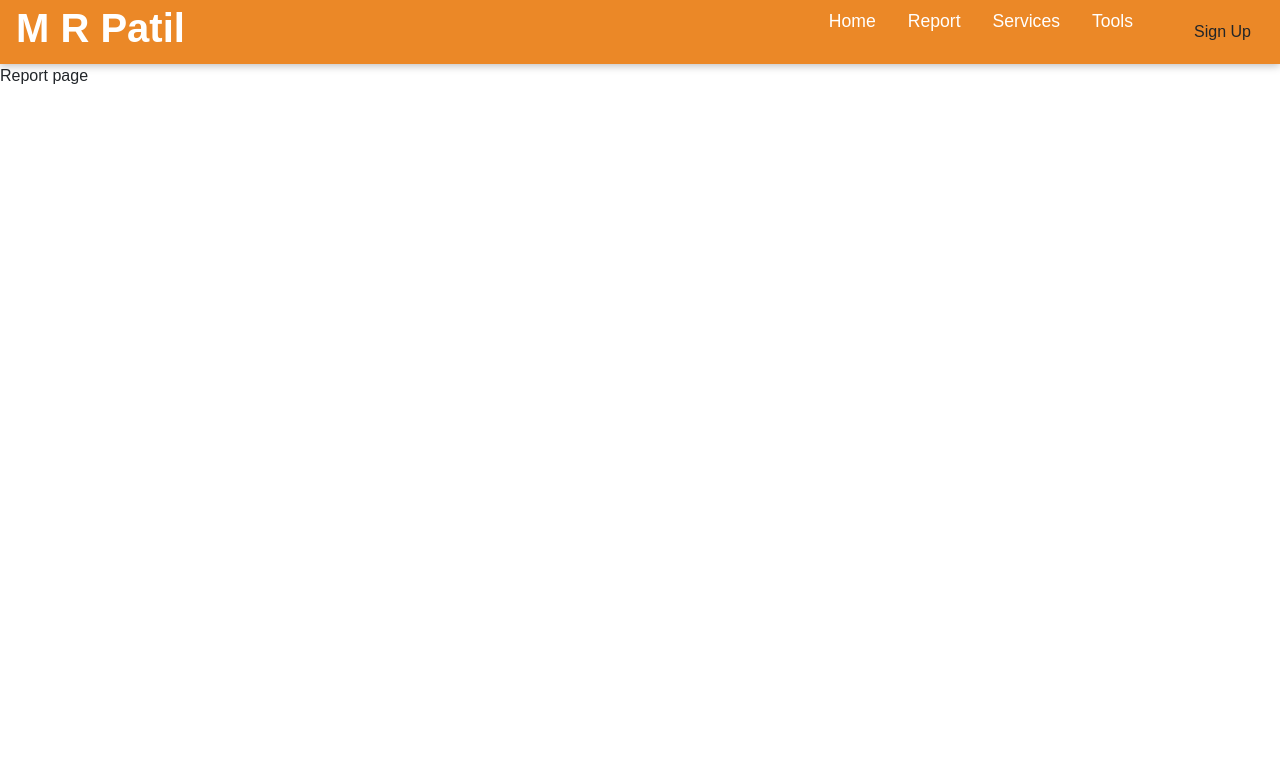
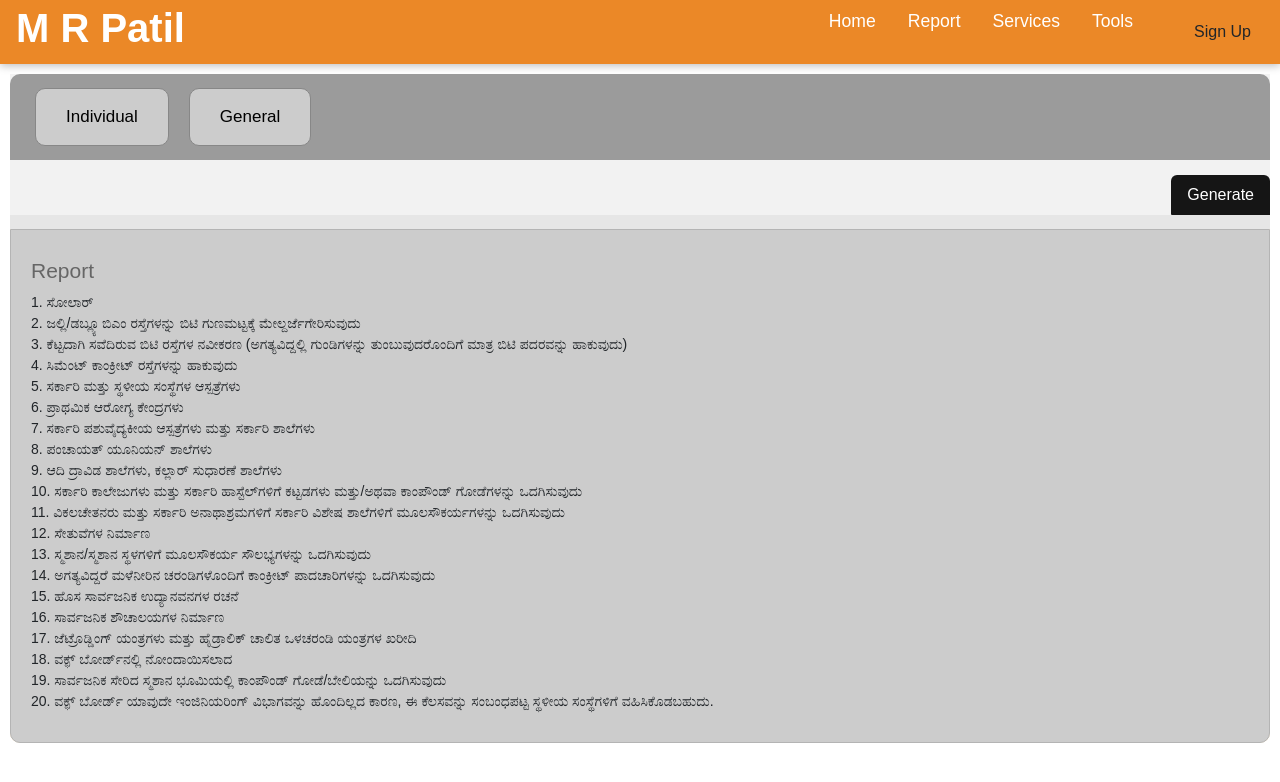
Before and after one commit to NitishRayar/CMS, a React (Vite) app: page /report in a window 1280 px wide. Shown: the top 782 px of the page. Built offline with nearby package versions, Linux system fonts and the light colour scheme.

Commit message:
feat(report): added report and popups for indiviual with all styles

```diff
--- a/package.json
+++ b/package.json
@@ -20,6 +20,7 @@
     "@types/react": "^18.0.27",
     "@types/react-dom": "^18.0.10",
     "@vitejs/plugin-react": "^3.1.0",
+    "autoprefixer": "^10.4.14",
     "vite": "^4.1.0"
   }
 }
--- a/src/App.jsx
+++ b/src/App.jsx
@@ -3,13 +3,13 @@ import Header from "./components/header/header";
 import "bootstrap/dist/css/bootstrap.min.css";
 import { Navigate, Route, Routes } from "react-router-dom";
 import Home from "./pages/home";
-import Report from "./pages/report";
+import Report from "./components/report/report";
 import Service from "./pages/service";
 import Category from "./pages/category";
 import Person from "./pages/person";
 import Place from "./pages/place";
 import Ward from "./pages/ward";
-
+import './index.css'; // Import Tailwind CSS file
 function App() {
   return (
     <>
--- /dev/null
+++ b/src/components/report/report.css
@@ -0,0 +1,90 @@
+/* report.css */
+
+.main-container {
+  display: flex;
+  flex-direction: column;
+  height: 88vh;
+  margin: 10px;
+}
+
+.div-20 {
+  height: 20%;
+  background-color: #f2f2f2;
+}
+
+.div-8 {
+  height: 8%;
+  background-color: #f2f2f2;
+}
+
+.div-75 {
+  height: 75%;
+  display: flex;
+  flex-direction: column;
+  border-radius: 10px;
+  background: blanchedalmond;
+}
+
+.button-container {
+  display: flex;
+  justify-content: flex-start;
+  padding: 10px;
+  background-color: #9b9b9b;
+  border-radius: 10px 10px 0px 0px;
+}
+
+.button {
+  padding: 15px 30px;
+  background-color: #ccc;
+  border-radius: 10px;
+  cursor: pointer;
+  font-size: 17px;
+  color: black;
+  margin: 4px 5px 4px 15px;
+  border: solid 1px #878787;
+}
+
+.button:hover {
+  background-color: black;
+  color: white;
+}
+
+.generate-container {
+  position: relative;
+  flex-grow: 1;
+  background-color: #e6e6e6;
+}
+
+.generate-button {
+  position: absolute;
+  top: -40px;
+  right: 0px;
+  padding: 8px 16px;
+  background-color: #151515;
+  color: #fff;
+  border: none;
+  border-radius: 6px 6px 0px 1px;
+}
+
+.generate-button:hover {
+  background-color: #cccccc;
+  color: #151515;
+}
+
+.content-container {
+  padding: 20px;
+  font-size: 14px;
+  line-height: 1.5;
+  background-color: #cccccc;
+  border-radius: 0px 0px 10px 10px;
+  border: solid 1px #b4b4b4;
+}
+
+.content-container span {
+  display: block;
+  margin-bottom: 10px;
+}
+
+.report-name-p {
+  font-size: 1.5em;
+}
--- /dev/null
+++ b/src/components/report/report.jsx
@@ -0,0 +1,91 @@
+import React, { useState } from "react";
+import "./report.css"; // Import the CSS file for styling
+import IndividualPopup from "../../popups/IndividualPopup";
+
+const Report = (props) => {
+  const [showIndividualPopup, setShowIndividualPopup] = useState(false);
+
+  const openIndividualPopup = () => {
+    setShowIndividualPopup(true);
+  };
+
+  const closeIndividualPopup = () => {
+    setShowIndividualPopup(false);
+  };
+
+  return (
+    <div className="main-container">
+      <div className="div-20">
+        {" "}
+        <div className="button-container">
+          <div className="button" onClick={openIndividualPopup}>
+            Individual
+          </div>
+          <div className="button">General</div>
+        </div>
+      </div>
+      <div className="div-75">
+        <div className="generate-container">
+          <button className="generate-button">Generate</button>
+        </div>
+        <div className="content-container">
+          <p className="report-name-p">Report</p>
+          <span>
+            1. ಸೋಲಾರ್
+            <br />
+            2. ಜಲ್ಲಿ/ಡಬ್ಲ್ಯೂಬಿಎಂ ರಸ್ತೆಗಳನ್ನು ಬಿಟಿ ಗುಣಮಟ್ಟಕ್ಕೆ
+            ಮೇಲ್ದರ್ಜೆಗೇರಿಸುವುದು
+            <br />
+            3. ಕೆಟ್ಟದಾಗಿ ಸವೆದಿರುವ ಬಿಟಿ ರಸ್ತೆಗಳ ನವೀಕರಣ (ಅಗತ್ಯವಿದ್ದಲ್ಲಿ
+            ಗುಂಡಿಗಳನ್ನು ತುಂಬುವುದರೊಂದಿಗೆ ಮಾತ್ರ ಬಿಟಿ ಪದರವನ್ನು ಹಾಕುವುದು)
+            <br />
+            4. ಸಿಮೆಂಟ್ ಕಾಂಕ್ರೀಟ್ ರಸ್ತೆಗಳನ್ನು ಹಾಕುವುದು
+            <br />
+            5. ಸರ್ಕಾರಿ ಮತ್ತು ಸ್ಥಳೀಯ ಸಂಸ್ಥೆಗಳ ಆಸ್ಪತ್ರೆಗಳು
+            <br />
+            6. ಪ್ರಾಥಮಿಕ ಆರೋಗ್ಯ ಕೇಂದ್ರಗಳು
+            <br />
+            7. ಸರ್ಕಾರಿ ಪಶುವೈದ್ಯಕೀಯ ಆಸ್ಪತ್ರೆಗಳು ಮತ್ತು ಸರ್ಕಾರಿ ಶಾಲೆಗಳು
+            <br />
+            8. ಪಂಚಾಯತ್ ಯೂನಿಯನ್ ಶಾಲೆಗಳು
+            <br />
+            9. ಆದಿ ದ್ರಾವಿಡ ಶಾಲೆಗಳು, ಕಲ್ಲಾರ್ ಸುಧಾರಣೆ ಶಾಲೆಗಳು
+            <br />
+            10. ಸರ್ಕಾರಿ ಕಾಲೇಜುಗಳು ಮತ್ತು ಸರ್ಕಾರಿ ಹಾಸ್ಟೆಲ್‌ಗಳಿಗೆ ಕಟ್ಟಡಗಳು
+            ಮತ್ತು/ಅಥವಾ ಕಾಂಪೌಂಡ್ ಗೋಡೆಗಳನ್ನು ಒದಗಿಸುವುದು
+            <br />
+            11. ವಿಕಲಚೇತನರು ಮತ್ತು ಸರ್ಕಾರಿ ಅನಾಥಾಶ್ರಮಗಳಿಗೆ ಸರ್ಕಾರಿ ವಿಶೇಷ ಶಾಲೆಗಳಿಗೆ
+            ಮೂಲಸೌಕರ್ಯಗಳನ್ನು ಒದಗಿಸುವುದು
+            <br />
+            12. ಸೇತುವೆಗಳ ನಿರ್ಮಾಣ
+            <br />
+            13. ಸ್ಮಶಾನ/ಸ್ಮಶಾನ ಸ್ಥಳಗಳಿಗೆ ಮೂಲಸೌಕರ್ಯ ಸೌಲಭ್ಯಗಳನ್ನು ಒದಗಿಸುವುದು
+            <br />
+            14. ಅಗತ್ಯವಿದ್ದರೆ ಮಳೆನೀರಿನ ಚರಂಡಿಗಳೊಂದಿಗೆ ಕಾಂಕ್ರೀಟ್ ಪಾದಚಾರಿಗಳನ್ನು
+            ಒದಗಿಸುವುದು
+            <br />
+            15. ಹೊಸ ಸಾರ್ವಜನಿಕ ಉದ್ಯಾನವನಗಳ ರಚನೆ
+            <br />
+            16. ಸಾರ್ವಜನಿಕ ಶೌಚಾಲಯಗಳ ನಿರ್ಮಾಣ
+            <br />
+            17. ಜೆಟ್ರೊಡ್ಡಿಂಗ್ ಯಂತ್ರಗಳು ಮತ್ತು ಹೈಡ್ರಾಲಿಕ್ ಚಾಲಿತ ಒಳಚರಂಡಿ ಯಂತ್ರಗಳ
+            ಖರೀದಿ
+            <br />
+            18. ವಕ್ಫ್ ಬೋರ್ಡ್‌ನಲ್ಲಿ ನೋಂದಾಯಿಸಲಾದ
+            <br />
+            19. ಸಾರ್ವಜನಿಕ ಸೇರಿದ ಸ್ಮಶಾನ ಭೂಮಿಯಲ್ಲಿ ಕಾಂಪೌಂಡ್ ಗೋಡೆ/ಬೇಲಿಯನ್ನು
+            ಒದಗಿಸುವುದು
+            <br />
+            20. ವಕ್ಫ್ ಬೋರ್ಡ್ ಯಾವುದೇ ಇಂಜಿನಿಯರಿಂಗ್ ವಿಭಾಗವನ್ನು ಹೊಂದಿಲ್ಲದ ಕಾರಣ, ಈ
+            ಕೆಲಸವನ್ನು ಸಂಬಂಧಪಟ್ಟ ಸ್ಥಳೀಯ ಸಂಸ್ಥೆಗಳಿಗೆ ವಹಿಸಿಕೊಡಬಹುದು.
+          </span>
+        </div>
+      </div>
+      {showIndividualPopup && (
+        <IndividualPopup onClose={closeIndividualPopup} />
+      )}
+    </div>
+  );
+};
+
+export default Report;
--- a/src/pages/report.jsx
+++ /dev/null
@@ -1,6 +0,0 @@
-const Report=(props)=>{
-    return <>
-        <div>Report page</div>
-    </>
-}
-export default Report;
--- /dev/null
+++ b/src/popups/individual-popup.css
@@ -0,0 +1,53 @@
+.individual-popup {
+  position: fixed;
+  top: 0;
+  left: 0;
+  width: 100%;
+  height: 100%;
+  background-color: rgba(0, 0, 0, 0.5);
+  display: flex;
+  justify-content: center;
+  align-items: center;
+}
+
+.popup-content {
+  background-color: #fff;
+  padding: 35px;
+  border-radius: 8px;
+  position: relative;
+}
+
+.popup-content input {
+  margin-right: 10px;
+  padding: 8px;
+}
+
+.search-button {
+  padding: 8px 16px;
+  background-color: #000000;
+  color: #fff;
+  border: none;
+  border-radius: 4px;
+  cursor: pointer;
+}
+
+.close-button {
+  position: absolute;
+  top: 0px;
+  right: 0px;
+  padding: 8px;
+  background-color: transparent;
+  border: none;
+  cursor: pointer;
+  font-size: 18px;
+  color: #333;
+  font-weight: bold;
+}
+
+.close-button:hover {
+  color: #f00;
+}
+
+.close-button-cover {
+  position: relative;
+}
--- /dev/null
+++ b/src/popups/individualPopup.jsx
@@ -0,0 +1,18 @@
+import React from "react";
+import "./individual-popup.css"; // Import the CSS file for styling
+
+const IndividualPopup = ({ onClose }) => {
+  return (
+    <div className="individual-popup">
+      <div className="popup-content">
+        <button className="close-button" onClick={onClose}>
+          X
+        </button>
+        <input type="text" placeholder="Enter Person" />
+        <button className="search-button">Search</button>
+      </div>
+    </div>
+  );
+};
+
+export default IndividualPopup;
```
Also changed, not shown: 1 other file (tests, documents, lock files or other folders).
